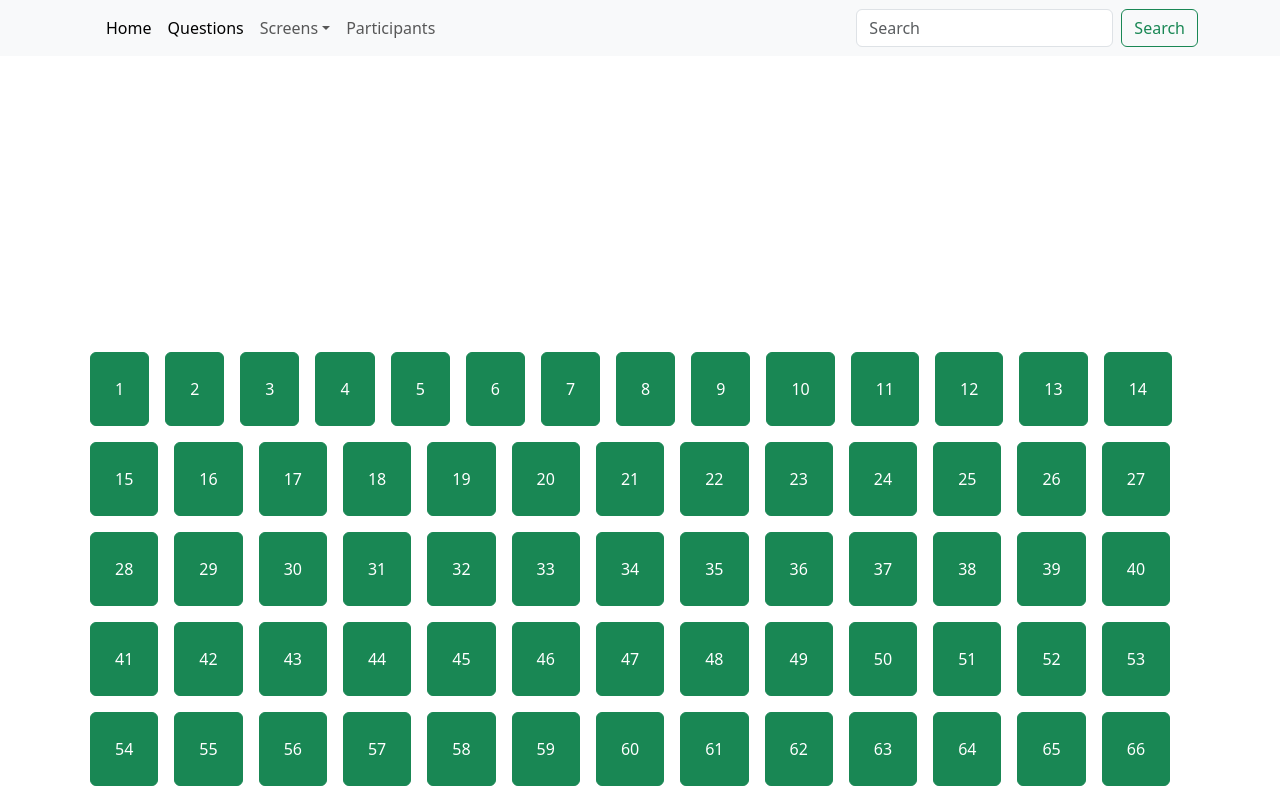
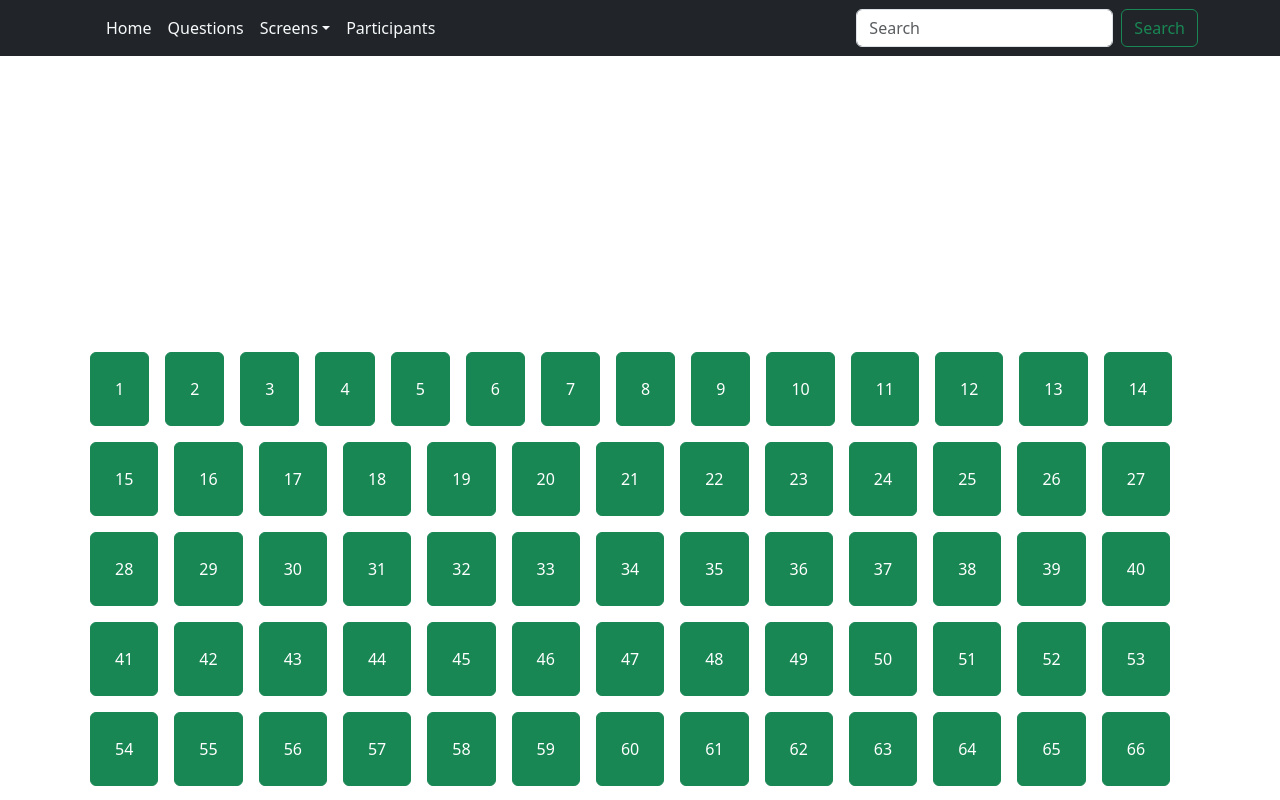
Before and after one commit to sirphilalx/quiz-app, a React (Vite) app: page /api/question in a window 1280 px wide. Shown: the top 800 px of the page. Built offline with nearby package versions, Linux system fonts and the light colour scheme; data requests are answered from the project's data file.

Commit message:
changed the color of the navbar to dark

```diff
--- a/src/components/NavJ.jsx
+++ b/src/components/NavJ.jsx
@@ -4,7 +4,7 @@ import { NavLink } from "react-router-dom";
 const NavJ = () => {
   return (
     <div>
-      <nav className="navbar navbar-expand-lg bg-body-tertiary">
+      <nav className="navbar navbar-expand-lg bg-dark">
         <div className="container-fluid container">
           <a className="navbar-brand d-flex  align-items-center" href="#">
             {/* <img src="/src/assets/jbq_logo.png" alt="" style="width:100px" /> */}
@@ -26,7 +26,7 @@ const NavJ = () => {
               <li className="nav-item">
                 <NavLink
                   to="/"
-                  className="nav-link active"
+                  className="nav-link active text-light"
                   aria-current="page"
                   href="#"
                 >
@@ -34,13 +34,17 @@ const NavJ = () => {
                 </NavLink>
               </li>
               <li className="nav-item">
-                <NavLink to="/api/question" className="nav-link" href="#">
+                <NavLink
+                  to="/api/question"
+                  className="nav-link text-light"
+                  href="#"
+                >
                   Questions
                 </NavLink>
               </li>
               <li className="nav-item dropdown">
                 <a
-                  className="nav-link dropdown-toggle"
+                  className="nav-link dropdown-toggle text-light"
                   href="#"
                   role="button"
                   data-bs-toggle="dropdown"
@@ -48,24 +52,36 @@ const NavJ = () => {
                 >
                   Screens
                 </a>
-                <ul className="dropdown-menu">
+                <ul className="dropdown-menu bg-dark">
                   <li>
-                    <NavLink className="dropdown-item" href="#">
+                    <NavLink className="dropdown-item text-light" href="#">
                       Results
                     </NavLink>
                   </li>
                   <li>
-                    <NavLink to="/questions" className="dropdown-item" href="#">
+                    <NavLink
+                      to="/questions"
+                      className="dropdown-item text-light"
+                      href="#"
+                    >
                       Question
                     </NavLink>
                   </li>
                   <li>
-                    <NavLink to="/dashboard" className="dropdown-item" href="#">
+                    <NavLink
+                      to="/dashboard"
+                      className="dropdown-item text-light"
+                      href="#"
+                    >
                       Dashboard
                     </NavLink>
                   </li>
                   <li>
-                    <NavLink to="/judges" className="dropdown-item" href="#">
+                    <NavLink
+                      to="/judges"
+                      className="dropdown-item text-light"
+                      href="#"
+                    >
                       Judges
                     </NavLink>
                   </li>
@@ -75,7 +91,7 @@ const NavJ = () => {
                   <li>
                     <NavLink
                       to="http://localhost:3000/Questions"
-                      className="dropdown-item"
+                      className="dropdown-item text-light"
                       href="#"
                     >
                       API
@@ -84,7 +100,7 @@ const NavJ = () => {
                 </ul>
               </li>
               <li className="nav-item">
-                <NavLink to="participants" className="nav-link">
+                <NavLink to="participants" className="nav-link text-light">
                   Participants
                 </NavLink>
               </li>
```
